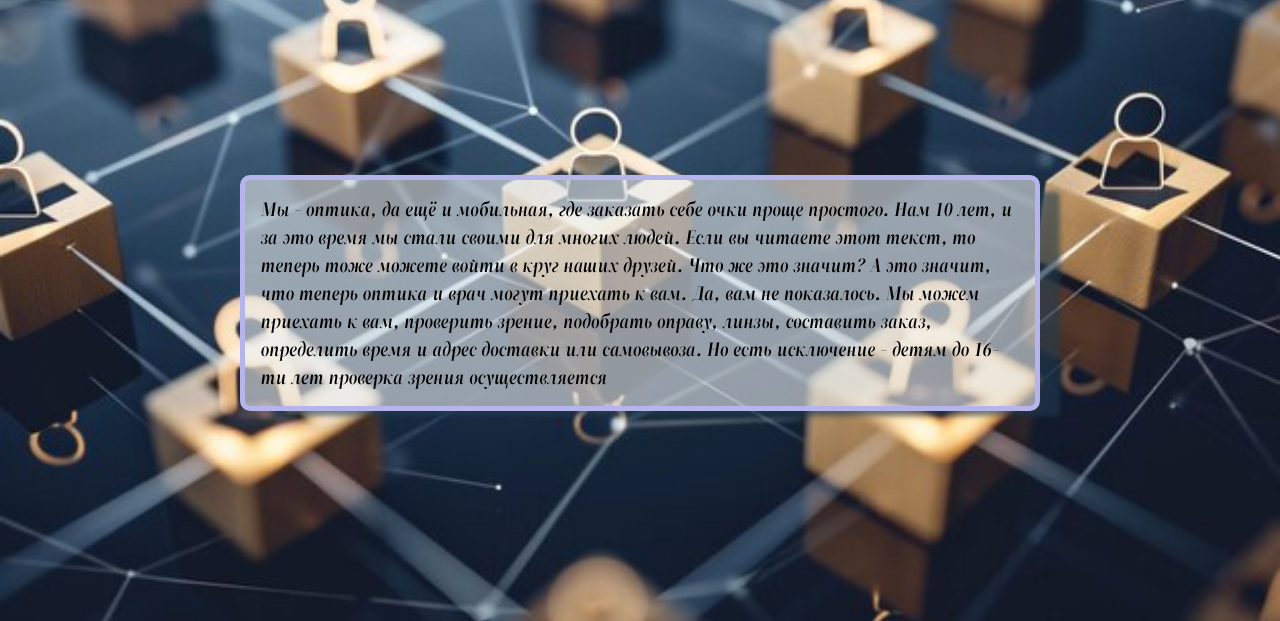
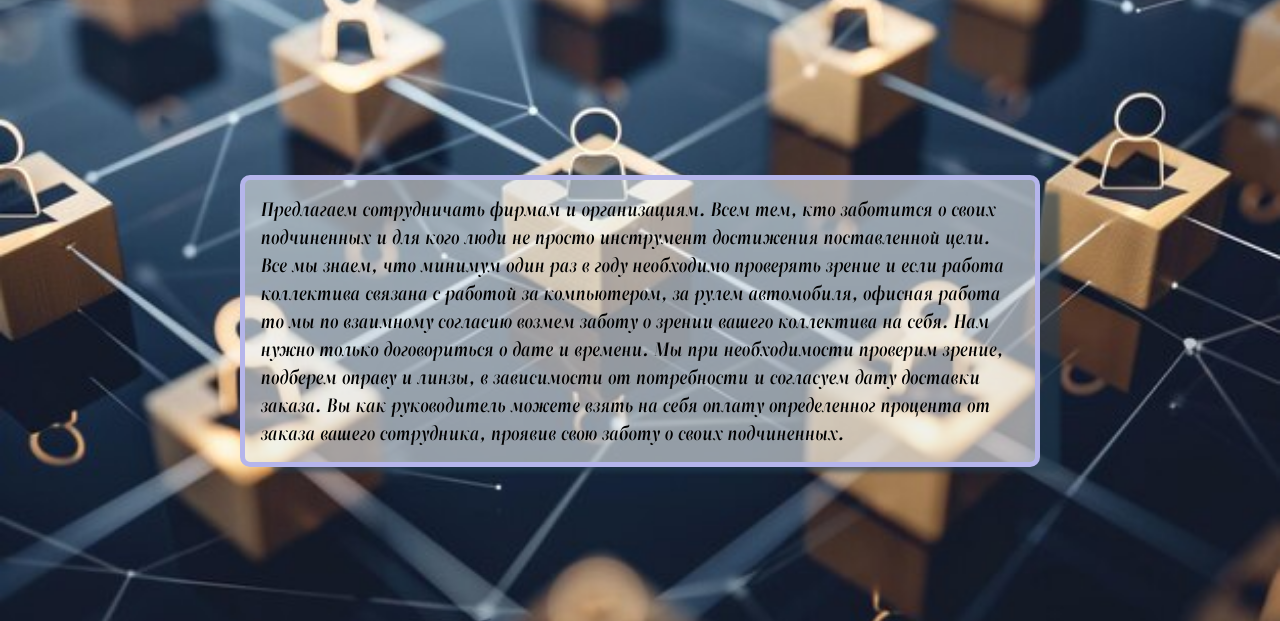
Before and after one commit to AlexVP747/-, a Django app: page /organizations in a window 1280 px wide. Shown: the part 179-800 px from the top of the page. Run offline with Django 5.2, Linux system fonts and the light colour scheme.

Commit message:
добавил текст на страницу организациям

```diff
--- a/main/templates/main/organizations.html
+++ b/main/templates/main/organizations.html
@@ -13,10 +13,14 @@
     <p>Мы с экономим ваше время и готовы приехать в офис</p>
   </div>
 
-  <div class="ram-block"><p>Мы - оптика, да ещё и мобильная, где заказать себе очки проще простого. Нам 10 лет, и за это время мы стали своими для многих людей.
-    Если вы читаете этот текст, то теперь тоже можете войти в круг наших друзей. Что же это значит? А это значит, что теперь оптика и врач могут приехать к вам.
-    Да, вам не показалось. Мы можем приехать к вам, проверить зрение, подобрать оправу, линзы, составить заказ, определить время и адрес доставки или самовывоза.
-    Но есть исключение - детям до 16-ти лет проверка зрения осуществляется
+  <div class="ram-block"><p>Предлагаем сотрудничать фирмам и организациям.
+     Всем тем, кто заботится о своих подчиненных и для кого люди не просто инструмент достижения поставленной цели.
+     Все мы знаем, что минимум один раз в году необходимо проверять зрение и если работа коллектива связана с работой
+     за компьютером, за рулем автомобиля, офисная работа то мы по взаимному согласию возмем заботу о зрении
+     вашего коллектива на себя. Нам нужно только договориться о дате и времени. Мы при необходимости проверим зрение,
+     подберем оправу и линзы, в зависимости от потребности и согласуем дату доставки заказа.
+     Вы как руководитель можете взять на себя оплату определенног процента от заказа вашего сотрудника, проявив свою заботу
+     о своих подчиненных.
   </p></div>
 
 
```
